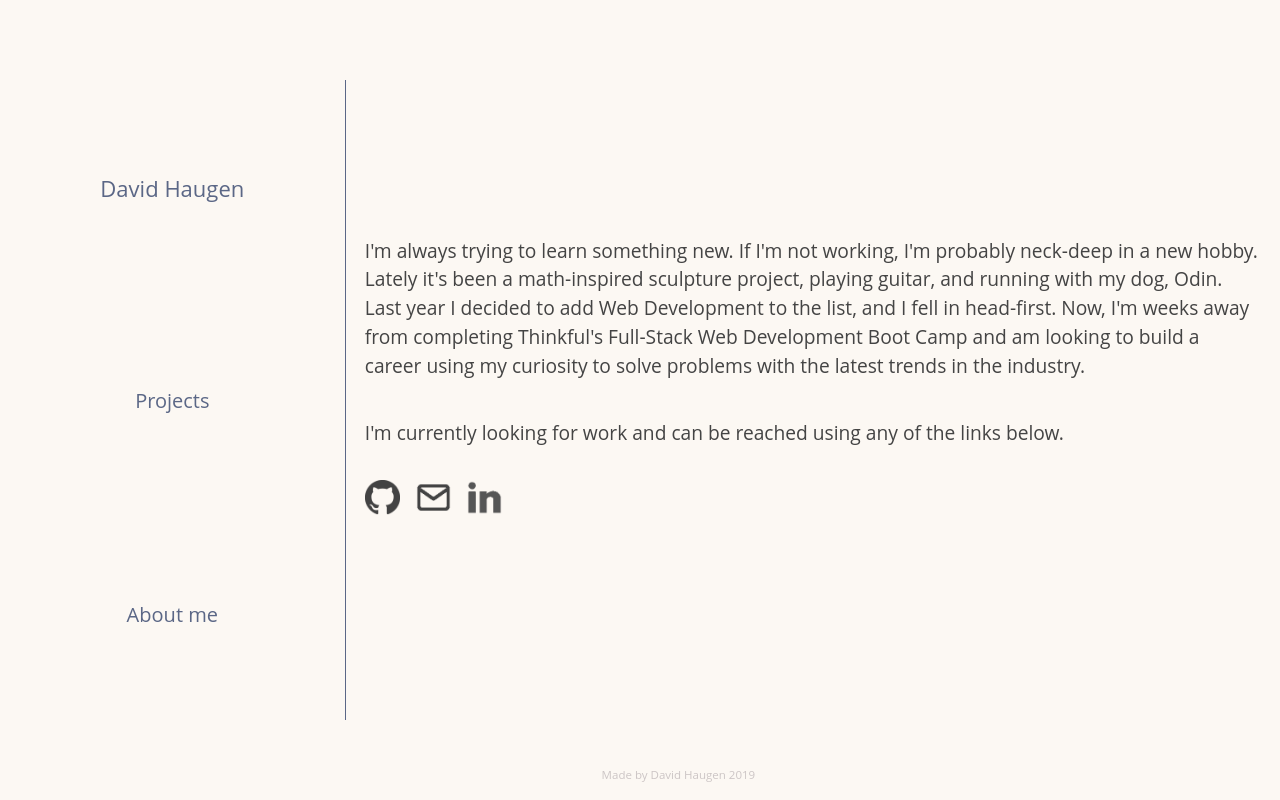
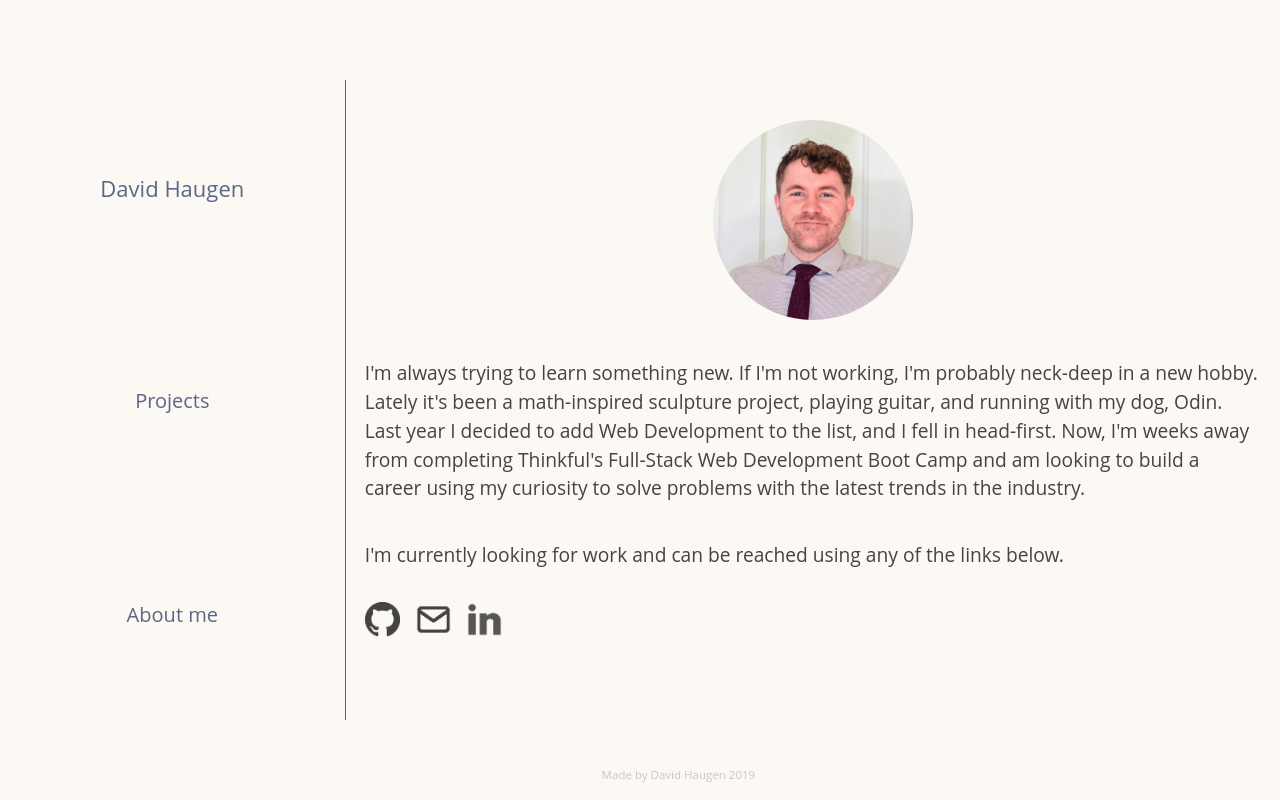
Before and after one commit to DavidHaugen/portfolio, a React (Create React App) app: page /about in a window 1280 px wide. Built offline with nearby package versions, Linux system fonts and the light colour scheme.

Commit message:
add photo

```diff
--- a/src/About.js
+++ b/src/About.js
@@ -2,12 +2,14 @@ import React, {Component} from 'react';
 import GithubLogo from './images/Github-logo.png';
 import MailImage from './images/mail-gray.png';
 import LinkedinLogo from './images/linkedin-logo-transparent-rescaled.png';
+import portfolioPortrait from './images/portfolio-portrait.png';
 
 
 export default class About extends Component{
   render(){
     return(
       <section className="about-me flex">
+        <img id='portrait' src={portfolioPortrait} alt='David Haugen' ></img>
         <p className="about-me-paragraph">
             I'm always trying to learn something new. If I'm not working, I'm probably neck-deep in a new hobby. Lately it's been a math-inspired sculpture project, playing guitar, and running with my dog, Odin. Last year I decided to add Web Development to the list, and I fell in head-first. Now, I'm weeks away from completing Thinkful's Full-Stack Web Development Boot Camp and am looking to build a career using my curiosity to solve problems with the latest trends in the industry.
         </p>
--- a/src/App.css
+++ b/src/App.css
@@ -194,6 +194,13 @@ footer{
   border-bottom: none;
 }
 
+#portrait{
+  height: 25vh;
+  width: 25vh;
+  margin: 25px auto 20px auto;
+  border-radius: 50%
+}
+
 
 
 /* colors: #fcf8f3, #aedadd, #db996c, #6e7da2  https://colorhunt.co/palette/135437 */
```
Also changed, not shown: src/images/portfolio-portrait.png (added).
